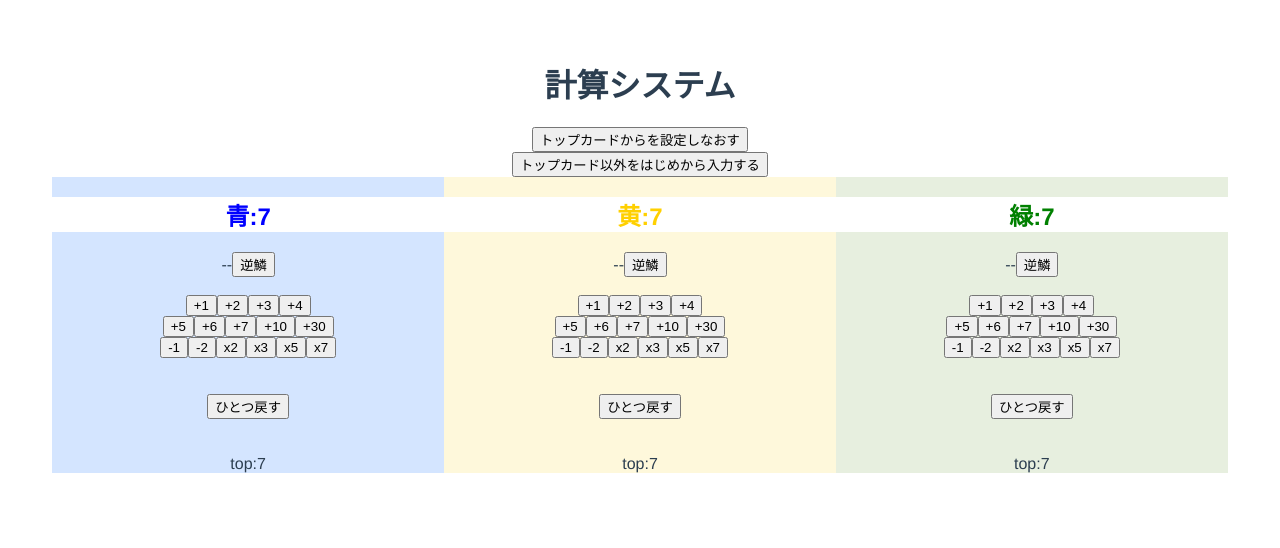
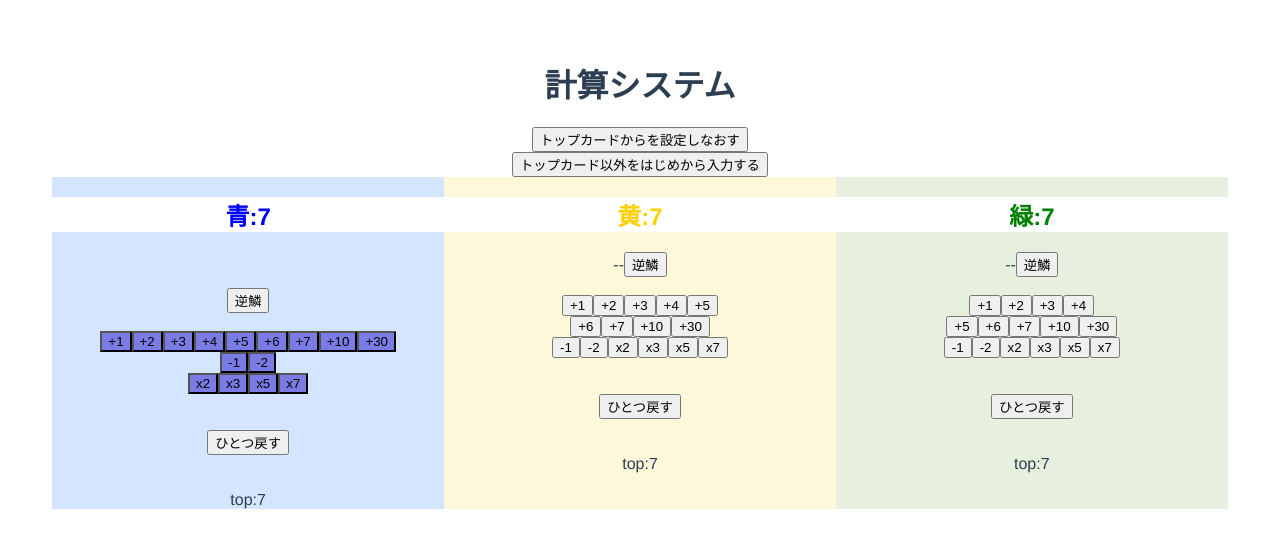
Before and after one commit to TPGCommunity/tpg_board_game, a Vue app: page / in a window 1280 px wide. Both pictures are taken after a click on the button "決定". Shown: the top 548 px of the page. Built offline with nearby package versions, Linux system fonts and the light colour scheme.

Commit message:
organizationに移行

```diff
--- a/src/components/Calculater.vue
+++ b/src/components/Calculater.vue
@@ -175,33 +175,32 @@ const bomb = (color) => {
     <div class="calculater" v-if="init == true && blueBomb == false && yellowBomb == false && greenBomb == false">
         <div class="colors">
             <div class="blue">
-                <h2 class="blueCount">{{ blueCount }}</h2>--<button @click="blueBomb = true">逆鱗</button>
+                <h2 class="blueCount">{{ blueCount }}</h2>
                 <br>
                 <br>
                 <div class="blue-buttons">
-                    <div>
-                        <button @click="add('blue', '+', 1)">+1</button>
-                        <button @click="add('blue', '+', 2)">+2</button>
-                        <button @click="add('blue', '+', 3)">+3</button>
-                        <button @click="add('blue', '+', 4)">+4</button>
+                    <button @click="blueBomb = true">逆鱗</button>
+                    <br><br>
+                    <div class="blue-buttons-n">
+                        <button @click="add('blue', '+', 1)" class="blue-button">+1</button>
+                        <button @click="add('blue', '+', 2)" class="blue-button">+2</button>
+                        <button @click="add('blue', '+', 3)" class="blue-button">+3</button>
+                        <button @click="add('blue', '+', 4)" class="blue-button">+4</button>
+                        <button @click="add('blue', '+', 5)" class="blue-button">+5</button>
+                        <button @click="add('blue', '+', 6)" class="blue-button">+6</button>
+                        <button @click="add('blue', '+', 7)" class="blue-button">+7</button>
+                        <button @click="add('blue', '+', 10)" class="blue-button">+10</button>
+                        <button @click="add('blue', '+', 30)" class="blue-button">+30</button>
+                        <br>
+                        <button @click="add('blue', '-', 1)" class="blue-button">-1</button>
+                        <button @click="add('blue', '-', 2)" class="blue-button">-2</button>
+                        <br>
+                        <button @click="add('blue', 'x', 2)" class="blue-button">x2</button>
+                        <button @click="add('blue', 'x', 3)" class="blue-button">x3</button>
+                        <button @click="add('blue', 'x', 5)" class="blue-button">x5</button>
+                        <button @click="add('blue', 'x', 7)" class="blue-button">x7</button>
                     </div>
-                    <div>
-                        <button @click="add('blue', '+', 5)">+5</button>
-                        <button @click="add('blue', '+', 6)">+6</button>
-                        <button @click="add('blue', '+', 7)">+7</button>
-                        <button @click="add('blue', '+', 10)">+10</button>
-                        <button @click="add('blue', '+', 30)">+30</button>
-                    </div>
-                    <div>
-                        <button @click="add('blue', '-', 1)">-1</button>
-                        <button @click="add('blue', '-', 2)">-2</button>
-                        <button @click="add('blue', 'x', 2)">x2</button>
-                        <button @click="add('blue', 'x', 3)">x3</button>
-                        <button @click="add('blue', 'x', 5)">x5</button>
-                        <button @click="add('blue', 'x', 7)">x7</button>
-                    </div>
-                    <br>
-                    <br>
+                    <br><br>
                     <div>
                         <button @click="deleteLast('blue')">ひとつ戻す</button>
                     </div>
@@ -222,9 +221,9 @@ const bomb = (color) => {
                         <button @click="add('yellow', '+', 2)">+2</button>
                         <button @click="add('yellow', '+', 3)">+3</button>
                         <button @click="add('yellow', '+', 4)">+4</button>
+                        <button @click="add('yellow', '+', 5)">+5</button>
                     </div>
                     <div>
-                        <button @click="add('yellow', '+', 5)">+5</button>
                         <button @click="add('yellow', '+', 6)">+6</button>
                         <button @click="add('yellow', '+', 7)">+7</button>
                         <button @click="add('yellow', '+', 10)">+10</button>
@@ -419,4 +418,15 @@ const bomb = (color) => {
     color: green;
 }
 
+
+.blue-bottons-n {
+    display: flex;
+    justify-content: center;
+    /* 中央寄せ */
+    padding: 20px;
+}
+
+.blue-button {
+    background-color: rgb(123, 123, 229);
+}
 </style>
```
